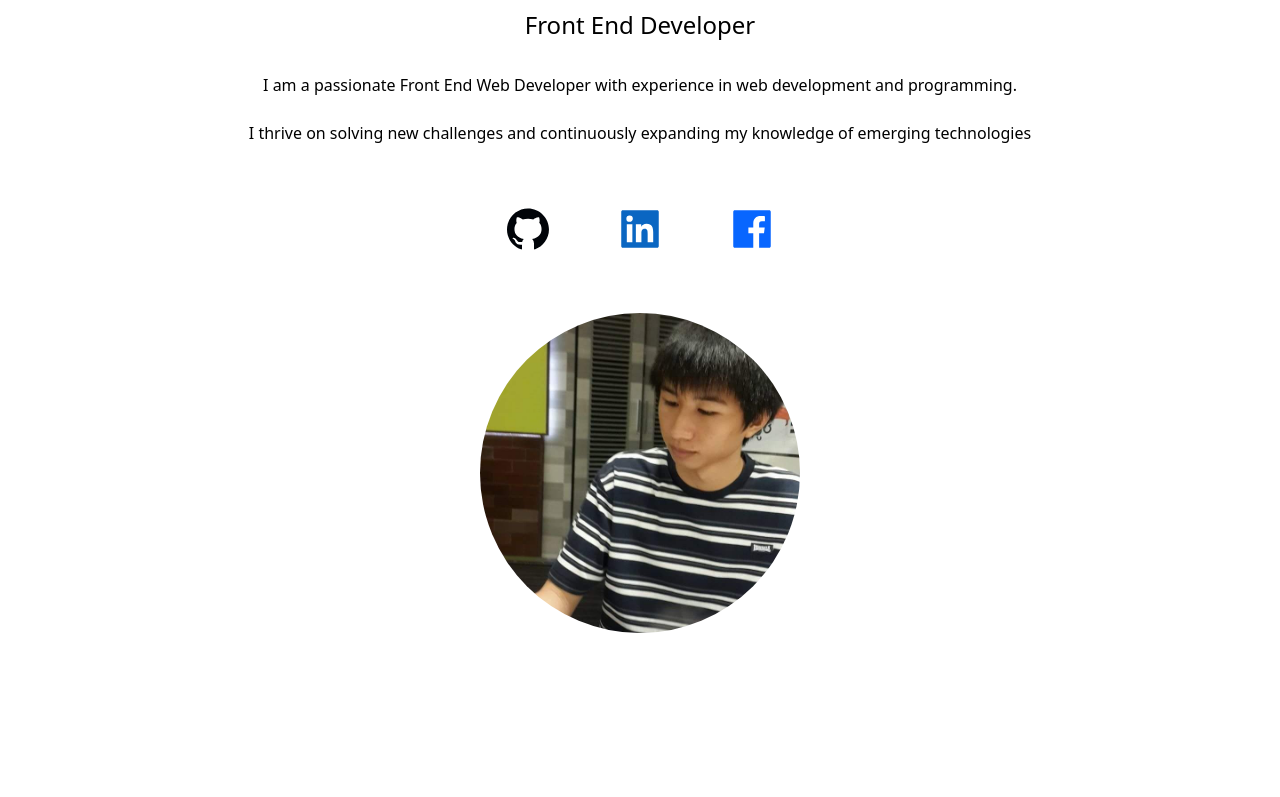
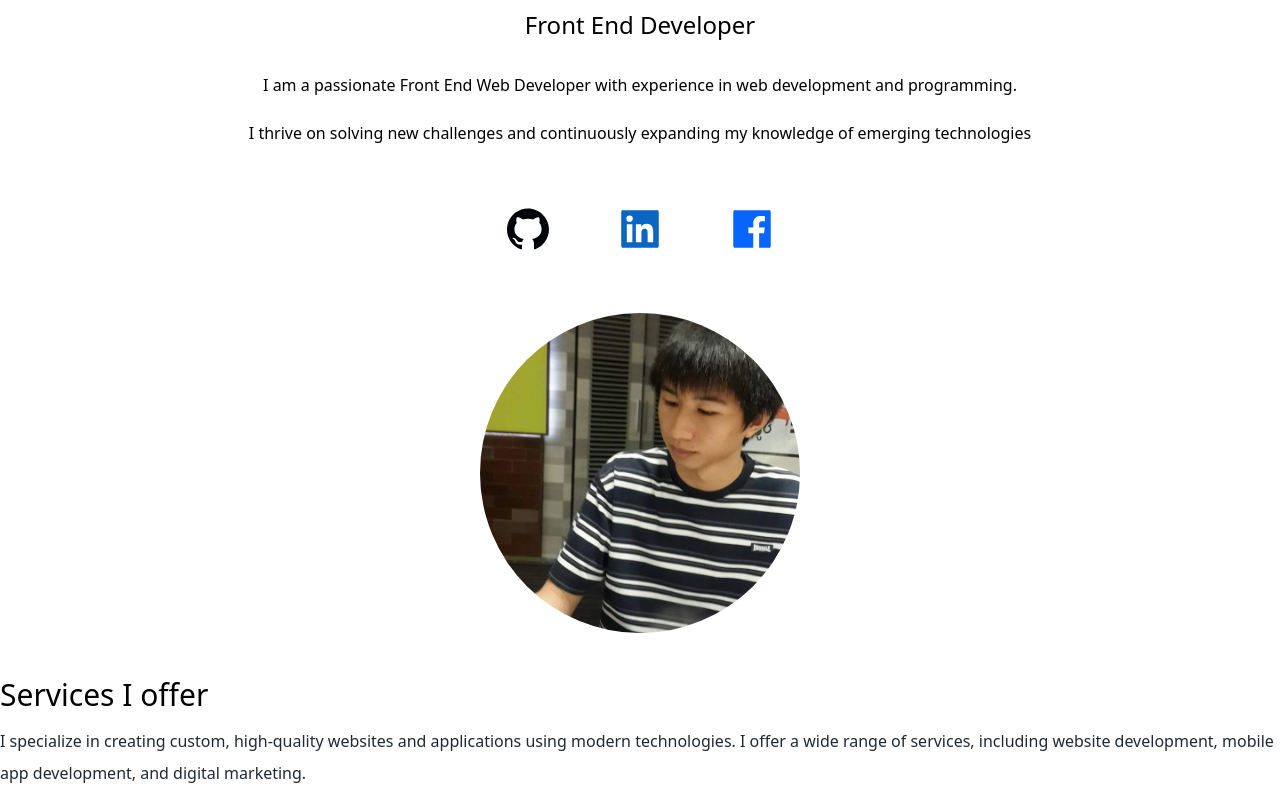
Before and after one commit to apisitangsuphan/my-portfolio, a Next.js app: page / in a window 1280 px wide. Shown: the part 247-1044 px from the top of the page. Before the commit the page ends 920 px from the top, so only its background shows below. Built offline with nearby package versions, Linux system fonts and the light colour scheme.

Commit message:
Skill , darkModeContext

```diff
--- a/src/app/components/Hero.tsx
+++ b/src/app/components/Hero.tsx
@@ -2,6 +2,7 @@ import React from "react";
 import Link from "next/link";
 import Image from "next/image";
 import profile from "../../../public/Img/profile.jpg";
+
 import { AiFillGithub, AiFillLinkedin, AiFillFacebook } from "react-icons/ai";
 function Hero() {
   return (
--- a/src/app/components/Navbar.tsx
+++ b/src/app/components/Navbar.tsx
@@ -8,6 +8,7 @@ import { MdFileDownload } from "react-icons/md";
 
 
 function Navbar() {
+
   const [darkMode, setDarkMode] = useState<boolean>(false);
   console.log("set dark mode: " + darkMode);
   return (
--- /dev/null
+++ b/src/app/components/Skill.tsx
@@ -0,0 +1,16 @@
+import React from "react";
+
+function Skill() {
+  return (
+    <section className="">
+      <h3 className="text-3xl py-1">Services I offer</h3>
+      <p className="text-md py-2 leading-8 text-gray-800 dark:text-gray-200">
+        I specialize in creating custom, high-quality websites and applications
+        using modern technologies. I offer a wide range of services, including
+        website development, mobile app development, and digital marketing.
+      </p>
+    </section>
+  );
+}
+
+export default Skill;
--- /dev/null
+++ b/src/app/context/DarkModeContext.tsx
@@ -0,0 +1,31 @@
+"use client"
+import {createContext,useContext,useState} from 'react'
+
+interface DarkModeContextType {
+    isDarkMode: boolean,
+    toggleDarkMode: () => void,
+
+}
+const DarkModeContext = createContext<DarkModeContextType | undefined>(undefined)
+interface DarkModeProviderProps {
+  children: React.ReactNode;
+}
+
+function DarkModeProvider({ children }: DarkModeProviderProps) {
+
+    const [darkMode, setDarkMode] = useState<boolean>(false);
+    const toggleDarkMode = () => setDarkMode((prev)=> !prev);
+  return (
+    <DarkModeContext.Provider value={{isDarkMode: darkMode, toggleDarkMode}}>
+      {children}
+    </DarkModeContext.Provider>
+  )
+}
+
+export default DarkModeProvider
+
+export const useDarkMode = () => {
+    const context = useContext(DarkModeContext);
+    if(!context) throw new Error("useDarkMode is use in DarkProvider only")
+        return context
+}
--- a/src/app/layout.tsx
+++ b/src/app/layout.tsx
@@ -2,7 +2,10 @@ import type { Metadata } from "next";
 import { Geist, Geist_Mono } from "next/font/google";
 import "./globals.css";
 
+import DarkModeProvider from "./context/DarkModeContext";
+
 import Navbar from "./components/Navbar";
+
 const geistSans = Geist({
   variable: "--font-geist-sans",
   subsets: ["latin"],
@@ -28,8 +31,10 @@ export default function RootLayout({
       <body
         className={`${geistSans.variable} ${geistMono.variable} antialiased`}
       >
-        <Navbar/>
-        {children}
+        <DarkModeProvider>
+          <Navbar />
+          {children}
+        </DarkModeProvider>
       </body>
     </html>
   );
--- a/src/app/page.tsx
+++ b/src/app/page.tsx
@@ -1,10 +1,12 @@
 
 
 import Hero from "./components/Hero";
+import Skill from "./components/Skill";
 export default function Home() {
   return (
     <div className="">
       <Hero/>
+      <Skill/>
     </div>
   );
 }
```
